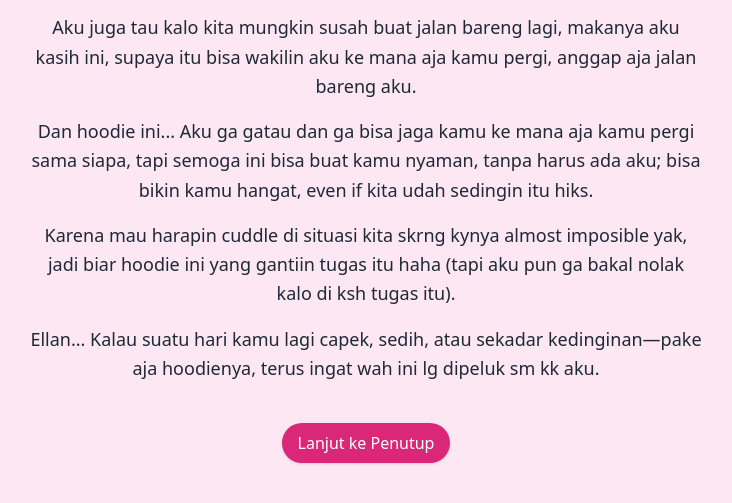
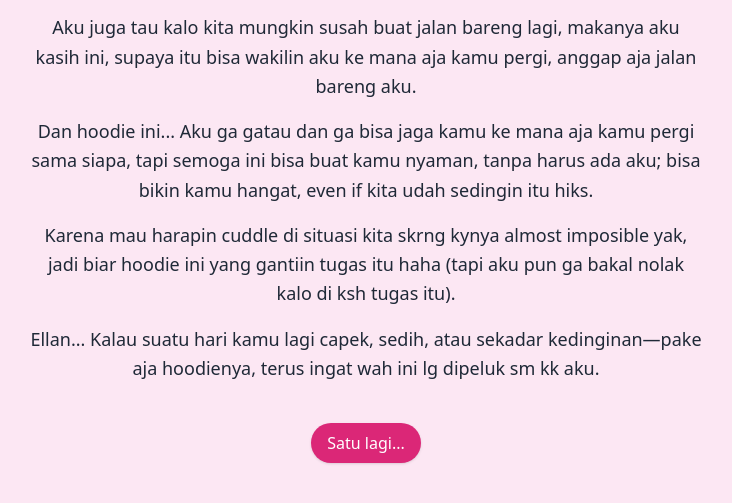
Before and after one commit to Higia-sys/Ultah-ellan2, a plain HTML site: page isi.html in a window 1280 px wide. Shown: the part 225-728 px from the top of the page, without its empty margins (274-1006 px from the left). Drawn offline with nearby package versions, Linux system fonts and the light colour scheme.

Commit message:
Update isi.html

```diff
--- a/isi.html
+++ b/isi.html
@@ -25,7 +25,7 @@
     <p class="text-lg leading-relaxed mb-4">
       Ellan... Kalau suatu hari kamu lagi capek, sedih, atau sekadar kedinginan—pake aja hoodienya, terus ingat wah ini lg dipeluk sm kk aku.
     </p>
-    <a href="penutup.html" class="inline-block mt-6 px-4 py-2 bg-pink-600 text-white rounded-full shadow">Lanjut ke Penutup</a>
+    <a href="penutup.html" class="inline-block mt-6 px-4 py-2 bg-pink-600 text-white rounded-full shadow">Satu lagi...</a>
   </div>
 </body>
 </html>
```
